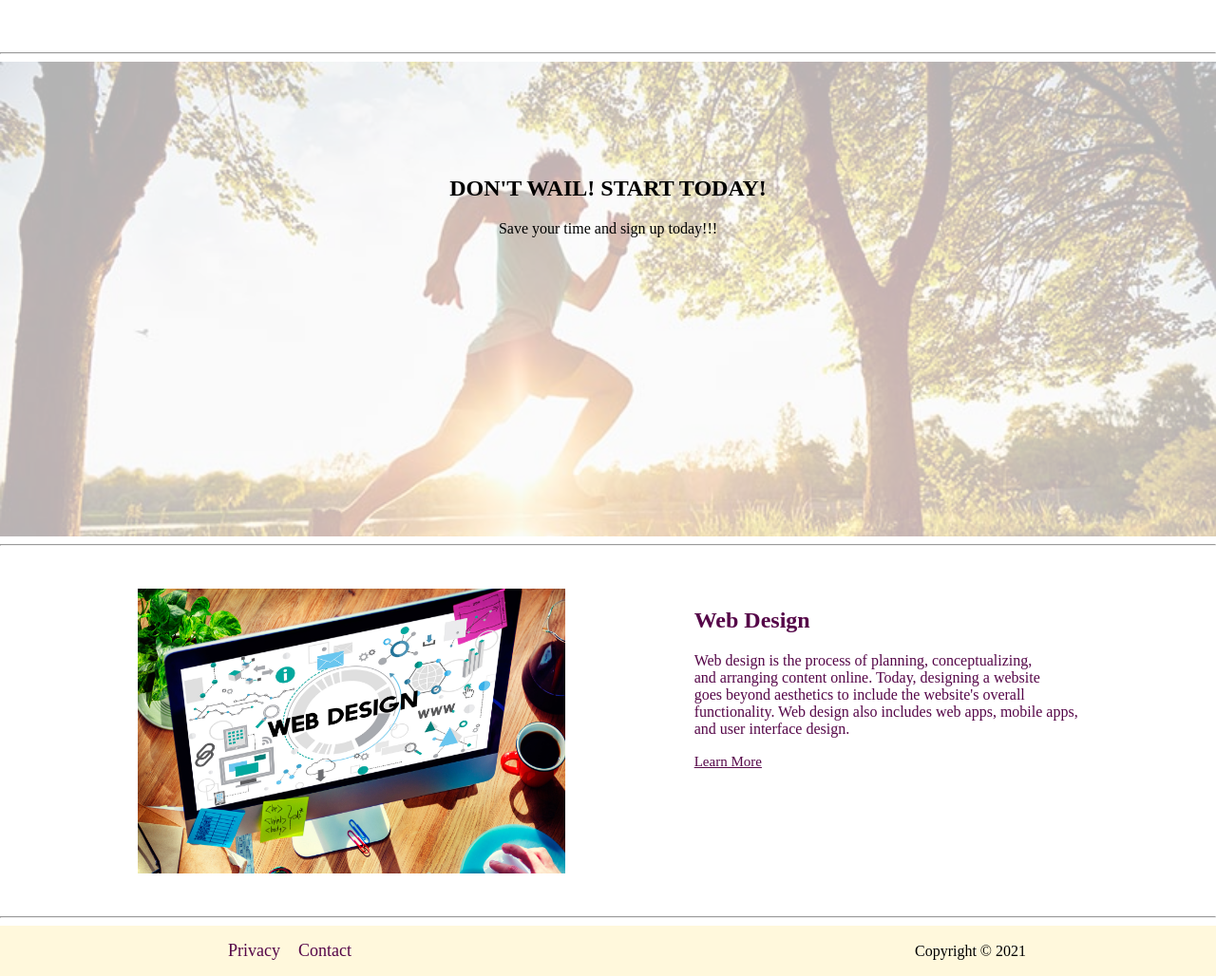
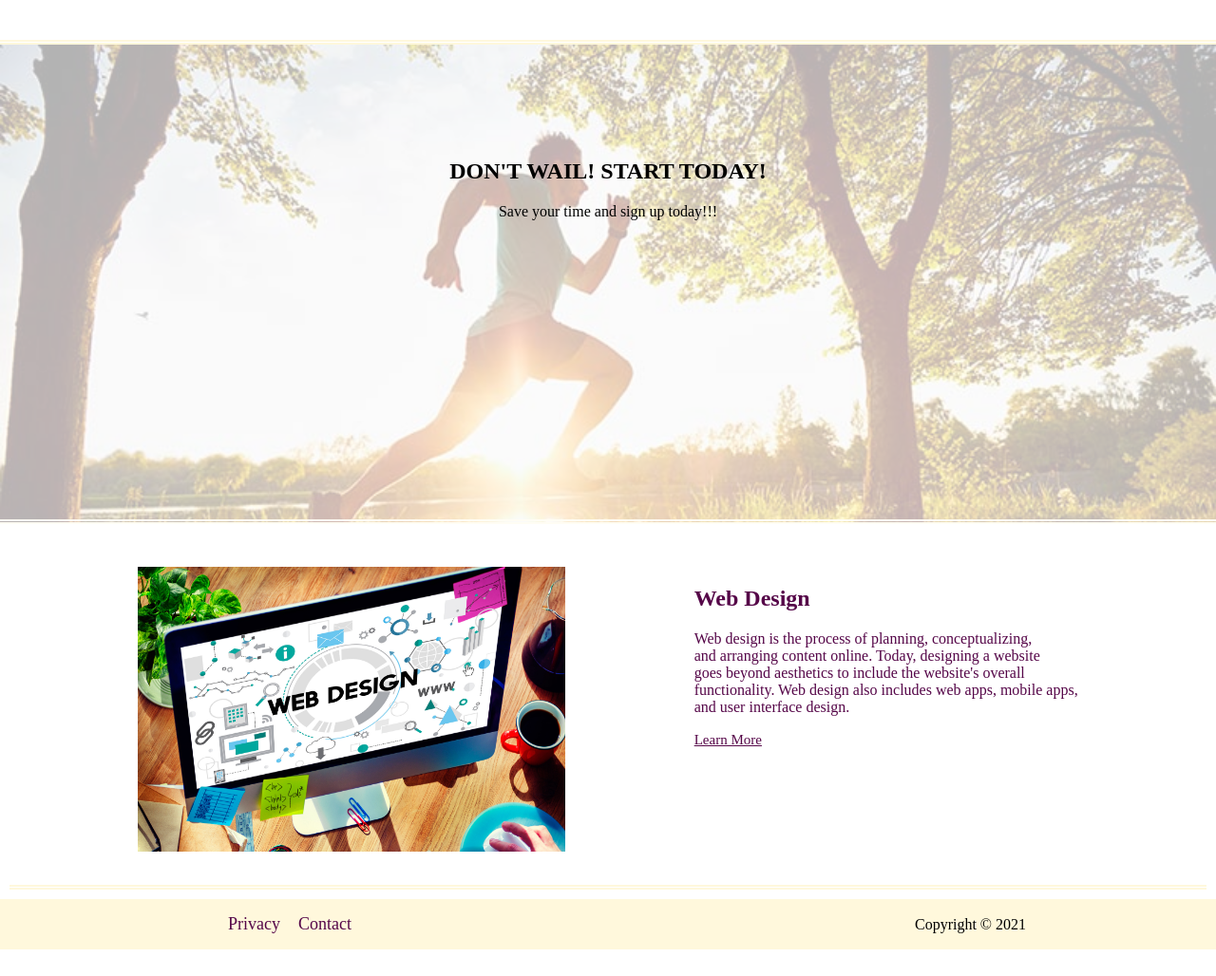
Before and after one commit to Anna33625/Frontend_design_prac, a plain HTML site: page Landing Page/index.html in a window 1280 px wide. Shown: the part 832-1860 px from the top of the page at 95% size. After the commit the page ends 1832 px from the top, so only its background shows below. Drawn offline with Linux system fonts and the light colour scheme.

Commit message:
use border-bottom instead of <hr>

```diff
--- a/Landing Page/index.html
+++ b/Landing Page/index.html
@@ -17,7 +17,7 @@
             </nav>
         </header>
         <div id="wrapper">
-            <div class="section">
+            <div class="section border-bottom">
                 <img src="quic-cloud.png" width="550" height="300">
                 <div class="subsection1">
                     <h2>QUIC.cloud</h2>
@@ -41,8 +41,8 @@
                     <a href="learn_more.html">Learn More</a>
                 </div>
             </div>
-            <hr>
-            <div class="section1">
+
+            <div class="section1 border-bottom">
                 <div class="gallery">
                     <img src="student.jpeg" alt="Student" width="600" height="400">
                     </a>
@@ -64,16 +64,15 @@
                     <p class="img-desc">This is my twin brother! haha</p>
                 </div>
             </div>
-            <hr>
-            <div class="section2">
-<!--                <img src="running.jpeg" alt="Start Today"> -->
+
+            <div class="section2 border-bottom">
                 <div class="dont-wait">
                     <h2>DON'T WAIL! START TODAY!</h2>
                     <p>Save your time and sign up today!!!</p>
                 </div>
             </div>
-            <hr>
-            <div class="section">
+
+            <div class="section border-bottom">
                 <img src="001.jpeg" width="450" height="300" id="web-design">
                 <div class="subsection1">
                     <h2>Web Design</h2>
@@ -88,7 +87,7 @@
                 </div>
             </div>
         </div>
-        <hr>
+
         <footer>
             <nav>
                 <ul>
--- a/Landing Page/style.css
+++ b/Landing Page/style.css
@@ -5,6 +5,10 @@ body {
 header {
     position: sticky;
     top: 0;
+}
+
+.border-bottom {
+    border-bottom: thick double cornsilk;
 }
 
 header, footer {
```
